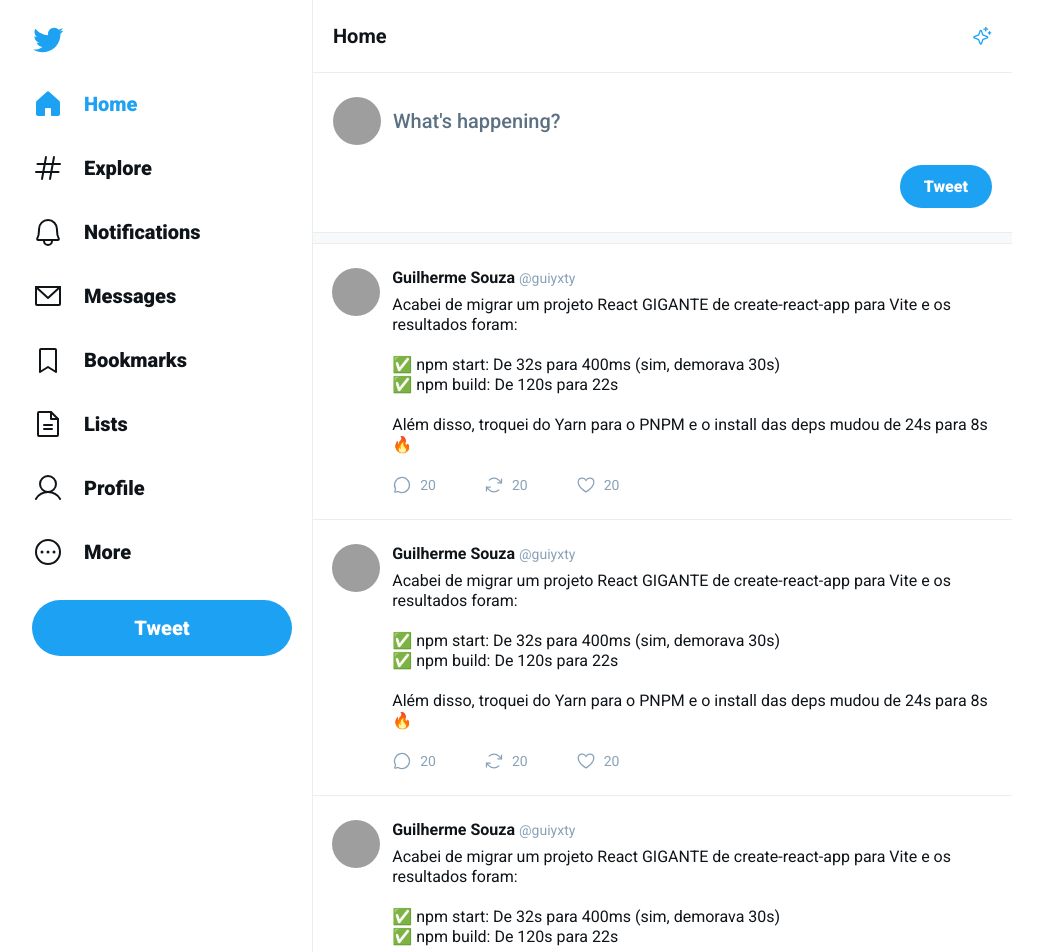
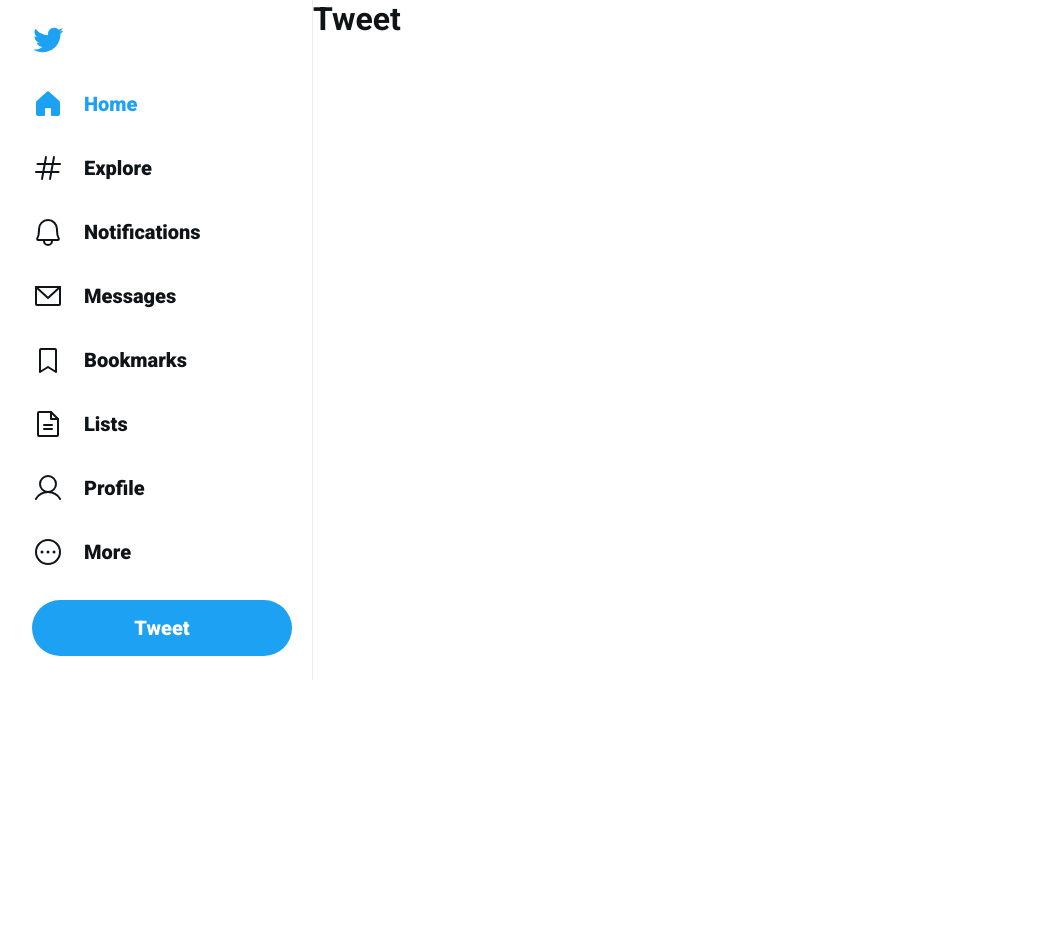
Before and after one commit to guuisouza/twitter-ui, a React (Vite) app: page /tweet in a window 1280 px wide. Shown: the top 952 px of the page, without its empty margins (128-1171 px from the left). After the commit the page ends 800 px from the top, so only its background shows below. Built offline with nearby package versions, Linux system fonts and the light colour scheme; grey boxes are pictures that could not be loaded.

Commit message:
feat: implementing pages with react router

```diff
--- a/src/components/Tweet.tsx
+++ b/src/components/Tweet.tsx
@@ -1,7 +1,12 @@
 import { ArrowsClockwise, ChatCircle, Heart } from 'phosphor-react'
 import './Tweet.css'
 
-export function Tweet() {
+interface TweetProps{
+    content: string
+}
+
+
+export function Tweet(props: TweetProps) {
     return (
         <a href="#" className="tweet">
             <img src="https://github.com/guuisouza.png" alt="Guilherme Dilio" />
@@ -11,12 +16,7 @@ export function Tweet() {
                     <span>@guiyxty</span>
                 </div>
                 <p>
-                    Acabei de migrar um projeto React GIGANTE de create-react-app para Vite e os resultados foram:<br />
-                    <br />
-                    ✅ npm start: De 32s para 400ms (sim, demorava 30s)<br />
-                    ✅ npm build: De 120s para 22s<br />
-                    <br />
-                    Além disso, troquei do Yarn para o PNPM e o install das deps mudou de 24s para 8s 🔥
+                    {props.content}
                 </p>
                 <div className="tweet-content-footer">
                     <button type="button">
--- a/src/global.css
+++ b/src/global.css
@@ -38,53 +38,3 @@ a {
     border-left: 1px solid #ebeef0;
     border-left: 1px solid #ebeef0;
 }
-
-.new-tweet-form {
-    padding: 1.5rem 1.25rem;
-    display: flex;
-    flex-direction: column;
-    gap: 0.5rem;
-}
-
-.new-tweet-form label {
-    display: flex;
-    gap: 0.75rem;
-}
-
-.new-tweet-form label img {
-    border-radius: 9999px;
-    width: 3rem;
-    height: 3rem;
-}
-
-.new-tweet-form label textarea {
-    flex: 1;
-    border: 0;
-    font-size: 1.25rem;
-    font-weight: 500;
-    margin-top: 0.75rem;
-    resize: none; /* Não pode ser redimensionada */
-}
-
-.new-tweet-form label textarea:focus {
-    outline: none; /* tira a borda quando está em foco (digitando dentro) */
-}
-
-.new-tweet-form label textarea::placeholder {
-    /*Cor do placeholder*/
-    color: #5b7083;
-}
-
-.new-tweet-form button[type="submit"] {
-    margin-left: auto;
-    background: var(--twitter-blue);
-    border-radius: 9999px;
-    border: 0;
-    color: #fff;
-    font-weight: 900;
-    padding: 0.75rem 1.5rem;
-}
-
-.new-tweet-form button[type="submit"]:hover {
-    filter: brightness(0.9);
-}
--- a/src/main.tsx
+++ b/src/main.tsx
@@ -3,11 +3,11 @@ import ReactDOM from 'react-dom/client'
 
 import './global.css'
 
-import { Tweet } from './components/Tweet'
 import { Sidebar } from './components/Sidebar'
-import { Header } from './components/Header'
-import { Separator } from './components/Separator'
+import { RouterProvider } from 'react-router-dom'
+import {router} from './routes'
 // renderizar => mostrar em tela
+
 
 ReactDOM.createRoot(document.getElementById('root')!).render(
   <React.StrictMode>
@@ -15,24 +15,7 @@ ReactDOM.createRoot(document.getElementById('root')!).render(
       <Sidebar />
 
       <div className="content">
-        <main className="timeline">
-          <Header title={"Home"}/>
-
-          <form className="new-tweet-form">
-            <label htmlFor="tweet">
-              <img src="https://github.com/guuisouza.png" alt="Guilherme Dilio"/>
-              <textarea id="tweet" placeholder="What's happening?"/>
-            </label>
-            <button type="submit">Tweet</button>
-          </form>
-
-          <Separator />
-
-          <Tweet />
-          <Tweet />
-          <Tweet />
-          <Tweet />
-        </main>
+        <RouterProvider router={router} />
       </div>
     </div>
   </React.StrictMode>,
--- /dev/null
+++ b/src/pages/Timeline.css
@@ -0,0 +1,49 @@
+.new-tweet-form {
+    padding: 1.5rem 1.25rem;
+    display: flex;
+    flex-direction: column;
+    gap: 0.5rem;
+}
+
+.new-tweet-form label {
+    display: flex;
+    gap: 0.75rem;
+}
+
+.new-tweet-form label img {
+    border-radius: 9999px;
+    width: 3rem;
+    height: 3rem;
+}
+
+.new-tweet-form label textarea {
+    flex: 1;
+    border: 0;
+    font-size: 1.25rem;
+    font-weight: 500;
+    margin-top: 0.75rem;
+    resize: none; /* Não pode ser redimensionada */
+}
+
+.new-tweet-form label textarea:focus {
+    outline: none; /* tira a borda quando está em foco (digitando dentro) */
+}
+
+.new-tweet-form label textarea::placeholder {
+    /*Cor do placeholder*/
+    color: #5b7083;
+}
+
+.new-tweet-form button[type="submit"] {
+    margin-left: auto;
+    background: var(--twitter-blue);
+    border-radius: 9999px;
+    border: 0;
+    color: #fff;
+    font-weight: 900;
+    padding: 0.75rem 1.5rem;
+}
+
+.new-tweet-form button[type="submit"]:hover {
+    filter: brightness(0.9);
+}
--- /dev/null
+++ b/src/pages/Timeline.tsx
@@ -0,0 +1,34 @@
+import { Header } from "../components/Header"
+import { Separator } from "../components/Separator"
+import { Tweet } from "../components/Tweet"
+
+import './Timeline.css'
+
+const tweets = [
+    'Meu primeiro tweet',
+    'Teste',
+    'Deu certo tweetar!'
+]
+
+export function Timeline() {
+    return (
+        <main className="timeline">
+            <Header title={"Home"} />
+
+            <form className="new-tweet-form">
+                <label htmlFor="tweet">
+                    <img src="https://github.com/guuisouza.png" alt="Guilherme Dilio" />
+                    <textarea id="tweet" placeholder="What's happening?" />
+                </label>
+                <button type="submit">Tweet</button>
+            </form>
+
+            <Separator />
+
+            {tweets.map(tweet => {
+                return <Tweet key={tweet} content={tweet} />
+            })}
+
+        </main>
+    )
+}
--- /dev/null
+++ b/src/routes.tsx
@@ -0,0 +1,16 @@
+import { createBrowserRouter } from "react-router-dom";
+import { Timeline } from "./pages/Timeline";
+
+export const router = createBrowserRouter([
+    // Cada objeto representa uma página da aplicação.
+    // Possuí 2 propriedades obrigatórias: path(caminho) e o componente a aparecer quando a rota
+    // for chamada
+    {
+        path: '/',
+        element: <Timeline/>
+    },
+    {
+        path: '/tweet',
+        element: <h1>Tweet</h1>
+    },
+])
```
